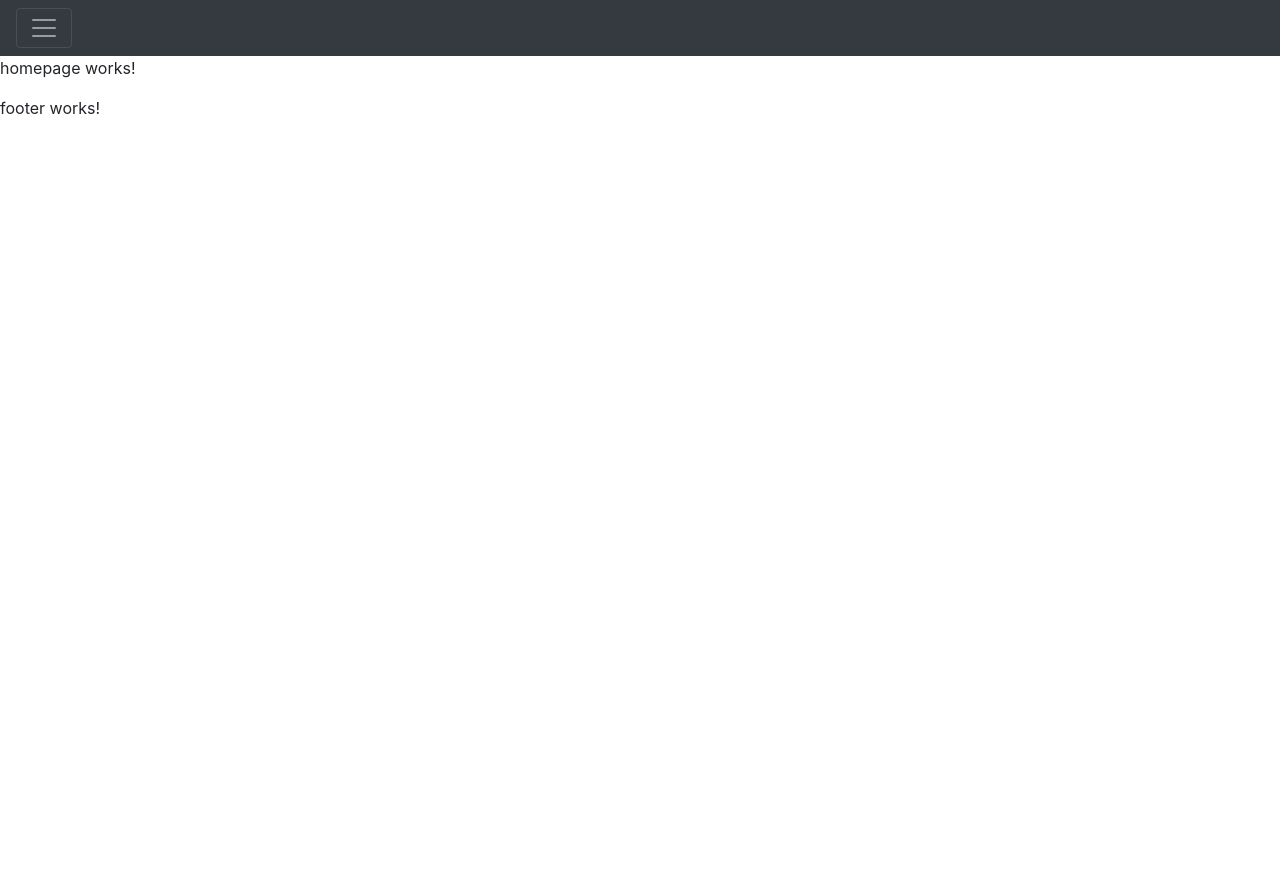
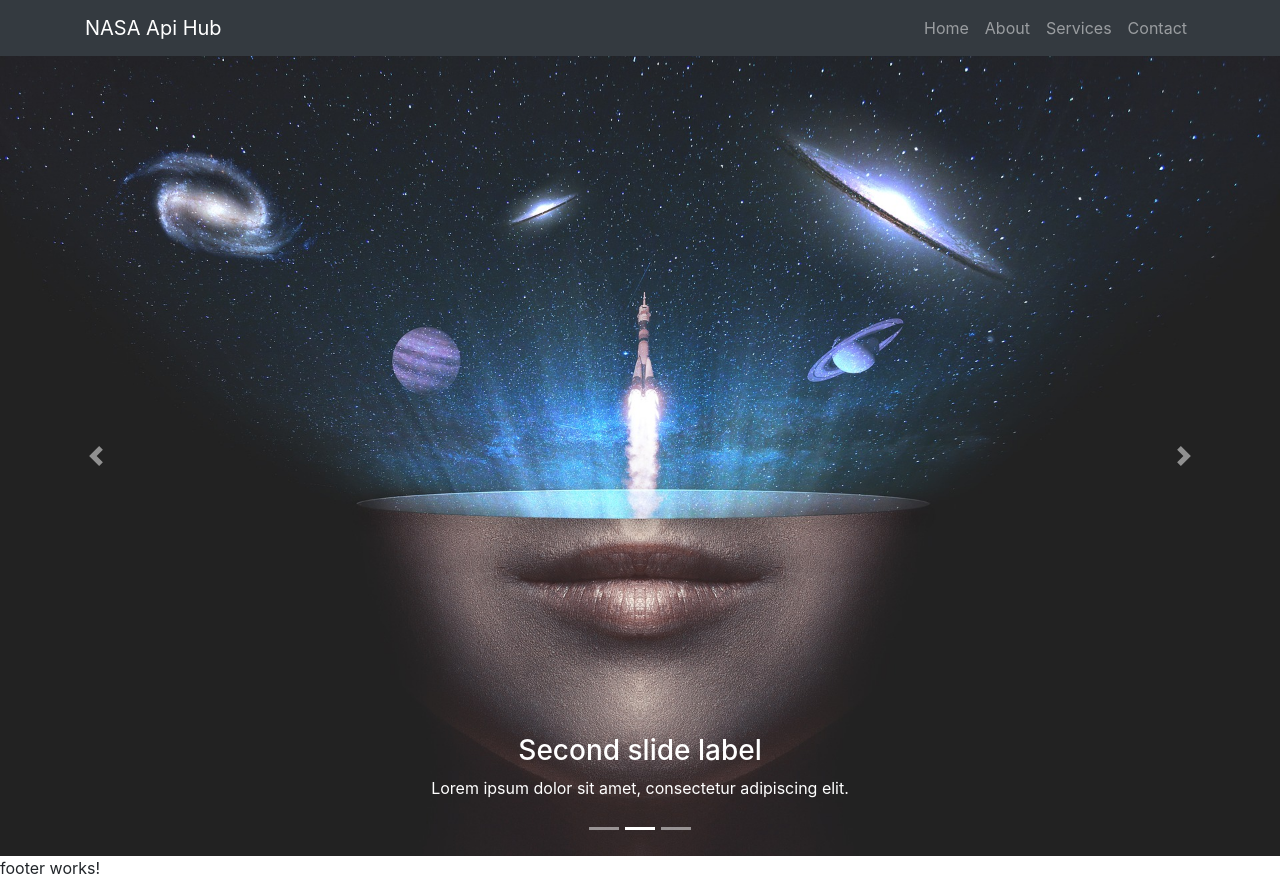
Before and after one commit to JonathanBrickwell/nasa-api-prod, an Angular app: page / in a window 1280 px wide. Before the commit the page ends 800 px from the top, so only its background shows below. Built offline with nearby package versions, Linux system fonts and the light colour scheme; no server answers.

Commit message:
#3 - Add: Fixed navbar collapse & added carousel slide

```diff
--- a/src/app/_components/header/header.component.html
+++ b/src/app/_components/header/header.component.html
@@ -1,13 +1,25 @@
-<div class="pos-f-t">
-  <div class="collapse" id="navbarToggleExternalContent">
-    <div class="bg-dark p-4">
-      <h4 class="text-white">Collapsed content</h4>
-      <span class="text-muted">Toggleable via the navbar brand.</span>
+<!-- Navigation -->
+<nav class="navbar navbar-expand-lg navbar-dark bg-dark">
+  <div class="container">
+    <a class="navbar-brand" href="#">NASA Api Hub</a>
+    <button (click)="toggleNavbar()" class="navbar-toggler" type="button" aria-label="Toggle navigation">
+          <span class="navbar-toggler-icon"></span>
+    </button>
+    <div class="collapse navbar-collapse" [ngClass]="{ 'show': navbarOpen }">
+      <ul class="navbar-nav ml-auto">
+        <li class="nav-item">
+          <a class="nav-link" href="#">Home</a>
+        </li>
+        <li class="nav-item">
+          <a class="nav-link" href="#">About</a>
+        </li>
+        <li class="nav-item">
+          <a class="nav-link" href="#">Services</a>
+        </li>
+        <li class="nav-item">
+          <a class="nav-link" href="#">Contact</a>
+        </li>
+      </ul>
     </div>
   </div>
-  <nav class="navbar navbar-dark bg-dark">
-    <button class="navbar-toggler" type="button" data-toggle="collapse" data-target="#navbarToggleExternalContent" aria-controls="navbarToggleExternalContent" aria-expanded="false" aria-label="Toggle navigation">
-      <span class="navbar-toggler-icon"></span>
-    </button>
-  </nav>
-</div>
+</nav>
--- a/src/app/_components/header/header.component.ts
+++ b/src/app/_components/header/header.component.ts
@@ -7,9 +7,15 @@ import { Component, OnInit } from '@angular/core';
 })
 export class HeaderComponent implements OnInit {
 
+  navbarOpen = false;
+
   constructor() { }
 
   ngOnInit() {
   }
 
+  toggleNavbar() {
+    this.navbarOpen = !this.navbarOpen;
+  }
+
 }
--- a/src/app/_components/homepage/homepage.component.html
+++ b/src/app/_components/homepage/homepage.component.html
@@ -1,7 +1,28 @@
 <app-header></app-header>
 
-<p>
-  homepage works!
-</p>
+<!-- Carousel area -->
+<carousel>
+  <slide>
+    <img src="../../../assets/img/slide-1.jpg" alt="first slide" style="display: block; width: 100%;">
+    <div class="carousel-caption d-none d-md-block">
+      <h3>First slide label</h3>
+      <p>Nulla vitae elit libero, a pharetra augue mollis interdum.</p>
+    </div>
+  </slide>
+  <slide>
+    <img src="../../../assets/img/slide-1.jpg" alt="second slide" style="display: block; width: 100%;">
+    <div class="carousel-caption d-none d-md-block">
+      <h3>Second slide label</h3>
+      <p>Lorem ipsum dolor sit amet, consectetur adipiscing elit.</p>
+    </div>
+  </slide>
+  <slide>
+    <img src="../../../assets/img/slide-1.jpg" alt="third slide" style="display: block; width: 100%;">
+    <div class="carousel-caption d-none d-md-block">
+      <h3>Third slide label</h3>
+      <p>Praesent commodo cursus magna, vel scelerisque nisl consectetur.</p>
+    </div>
+  </slide>
+</carousel>
 
 <app-footer></app-footer>
--- a/src/app/app.module.ts
+++ b/src/app/app.module.ts
@@ -9,6 +9,9 @@ import { FooterComponent } from './_components/footer/footer.component';
 
 import { HttpClientModule } from '@angular/common/http';
 
+// NGX Imports
+import { CarouselModule } from 'ngx-bootstrap/carousel';
+
 @NgModule({
   declarations: [
     AppComponent,
@@ -19,7 +22,8 @@ import { HttpClientModule } from '@angular/common/http';
   imports: [
     BrowserModule,
     AppRoutingModule,
-    HttpClientModule
+    HttpClientModule,
+    CarouselModule.forRoot()
   ],
   providers: [],
   bootstrap: [AppComponent]
```
Also changed, not shown: src/assets/img/slide-1.jpg (added).
